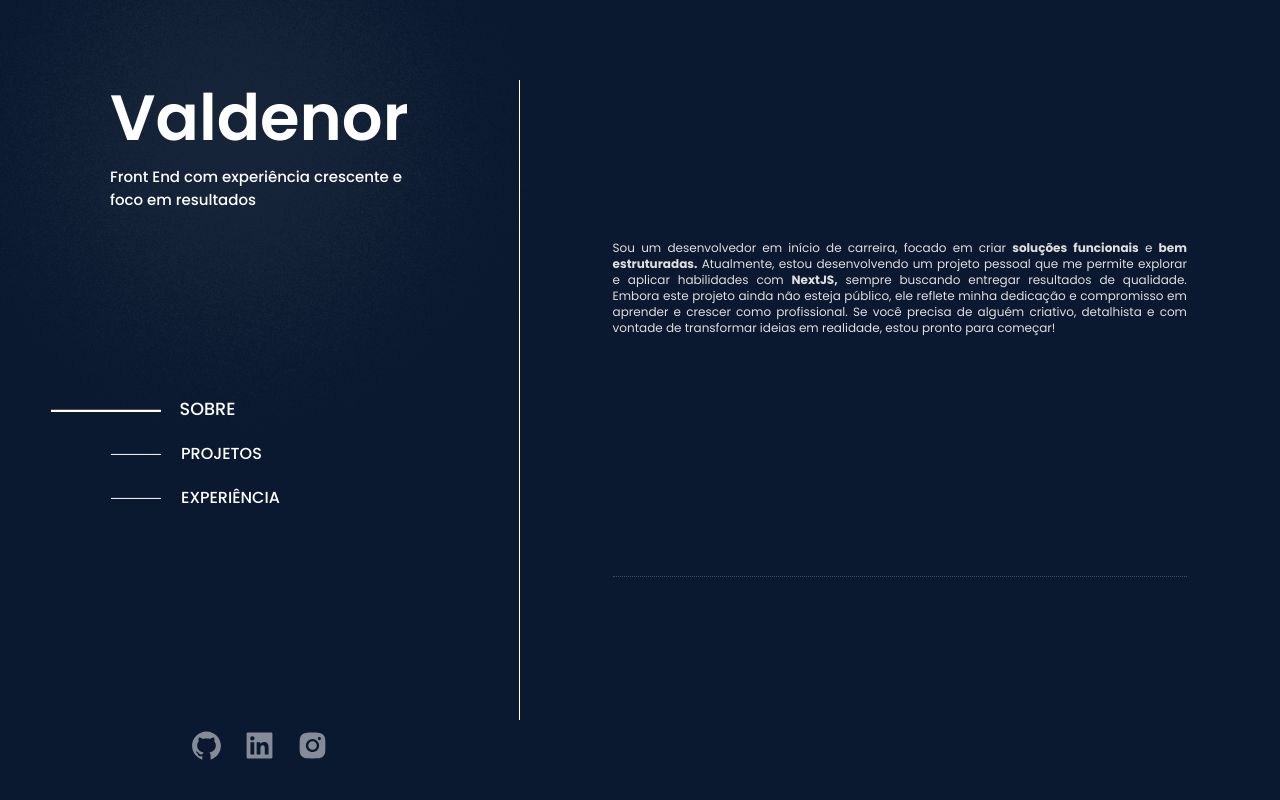
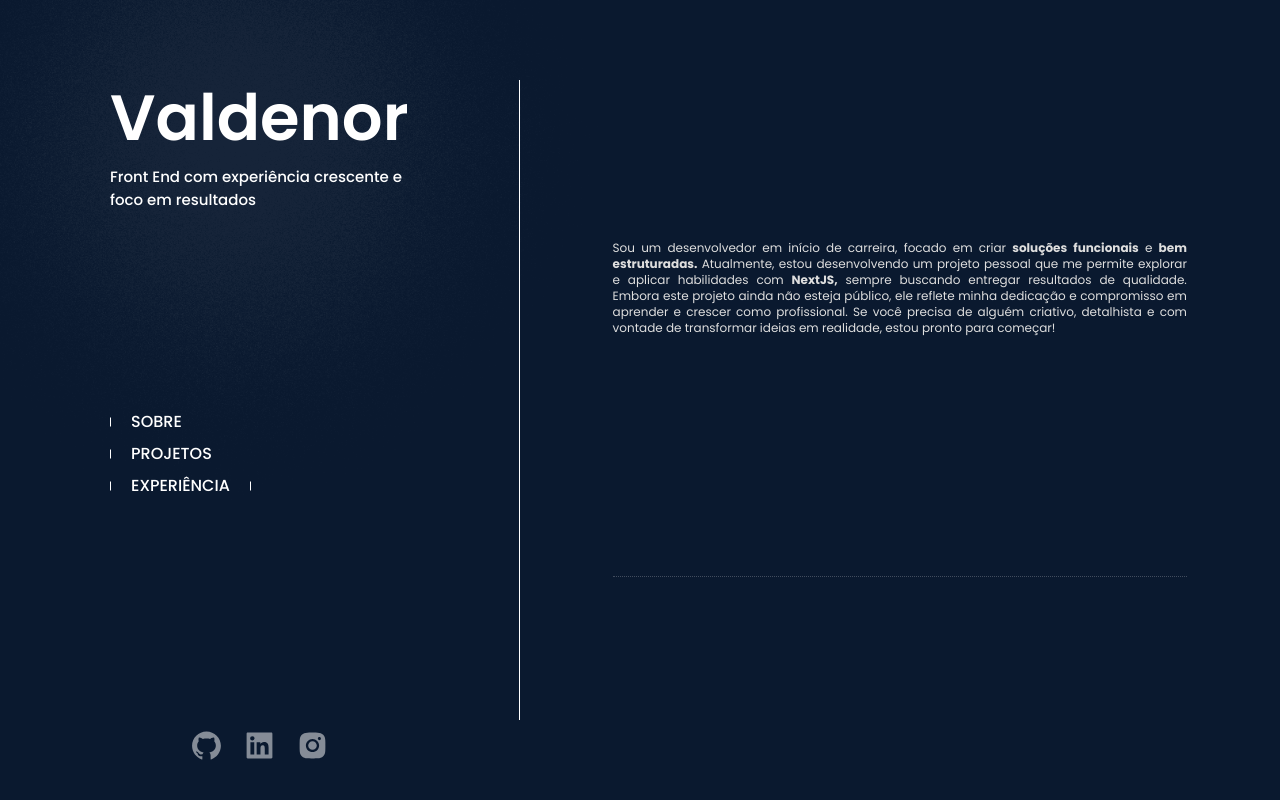
Before and after one commit to srnerdoso/meu-portifolio, a Next.js app: page / in a window 1280 px wide. Shown: the top 800 px of the page. Built offline with nearby package versions, Linux system fonts and the light colour scheme.

Commit message:
Fixed all

```diff
--- a/src/app/_components/Ul.tsx
+++ b/src/app/_components/Ul.tsx
@@ -40,8 +40,6 @@ export default function Ul({
               ? isActiveIndex(index)
                 ? "translateX(2.6rem)"
                 : "none"
-              : isActiveIndex(index)
-              ? "scale(1.1)"
               : "none",
             transition: "transform 100ms ease-in-out",
           }}
@@ -63,19 +61,33 @@ export default function Ul({
             <NextImage
               key={`imgLine-${index}`}
               alt="line"
-              width={isActiveIndex(index) ? 200 : 100}
-              height={isActiveIndex(index) ? 2 : 1}
-              src={`/images/svg/line1.svg`}
+              width={isMaxXl() ? 1 : isActiveIndex(index) ? 200 : 100}
+              height={isMaxXl() ? 9 : isActiveIndex(index) ? 2 : 1}
+              src={
+                isMaxXl() ? "/images/svg/line1.svg" : "/images/svg/line-nav.svg"
+              }
               priority
-              className="w-auto h-auto max-xl:hidden"
+              className="w-auto h-auto"
               style={{
-                transform: isActiveIndex(index)
-                  ? "scaleX(2) scaleY(2) translateX(-0.7rem)"
-                  : "scaleX(1)",
+                transform:
+                  isMaxXl() && isActiveIndex(index)
+                    ? "scaleX(2) scaleY(2) translateX(-0.7rem)"
+                    : "none",
                 transition: "transform 100ms ease-in-out",
               }}
             />
             {li}
+            {!isActiveIndex(index) &&
+              index === elementChildren.length - 1 &&
+              !isMaxXl() && (
+                <NextImage
+                  width={1}
+                  height={9}
+                  src="/images/svg/line-nav.svg"
+                  alt="line"
+                  className="w-auto h-auto"
+                />
+              )}
           </Link>
         </li>
       ))}
--- a/src/app/page.tsx
+++ b/src/app/page.tsx
@@ -153,7 +153,7 @@ export default function Home() {
             <nav className="relative">
               <Ul
                 elementChildren={["Sobre", "Projetos", "Experiência"]}
-                className="uppercase font-medium flex flex-col gap-5 cursor-pointer select-none max-xl:flex-row max-xl:text-xs max-xl:justify-center max-xl:py-2"
+                className="uppercase font-medium flex flex-col gap-2 cursor-pointer select-none max-xl:flex-row max-xl:text-xs max-xl:justify-center max-xl:py-2"
                 ulRef={ulRef}
                 windowWidth={windowWidth ?? 390}
                 activeIndex={Object.values(isVisible).findIndex(
```
Also changed, not shown: public/images/svg/line-nav.svg (added).
